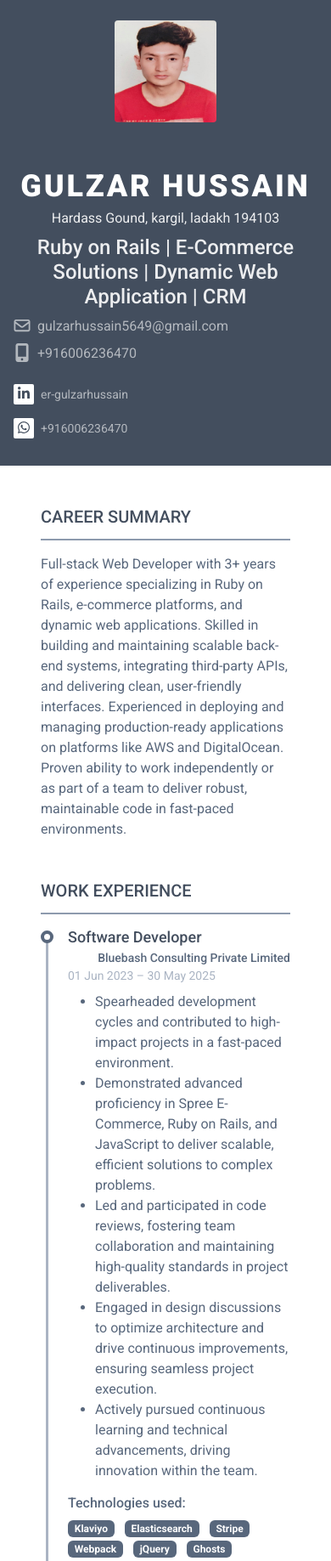
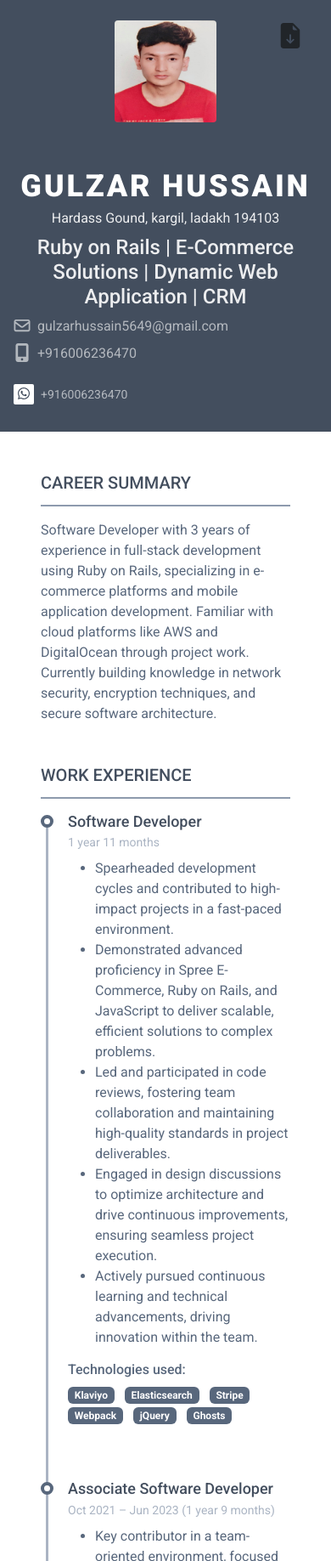
Before and after one commit to gulzarhussain112/CV, a plain HTML site: page index.html in a window 390 px wide. Shown: the top 1837 px of the page at 85% size. Drawn offline with Linux system fonts and the light colour scheme.

Commit message:
Update index.html

```diff
--- a/index.html
+++ b/index.html
@@ -13,11 +13,22 @@
     <link href="https://fonts.googleapis.com/css?family=Roboto:300,400,500,700,900" rel="stylesheet">
     <!-- FontAwesome JS-->
     <script defer src="assets/fontawesome/js/all.min.js"></script>
+    <style>
+        body {
+            font-family: 'Roboto', Arial, sans-serif;
+        }
+        .floating-btn {
+            position: fixed;
+            top: 20px;
+            right: 20px;
+            z-index: 1000;
+        }
+    </style>
     <!-- Theme CSS -->
     <link id="theme-style" rel="stylesheet" href="assets/css/pillar-1.css">
   </head>
   <body>
-    <article class="resume-wrapper text-center position-relative">
+    <article class="resume-wrapper text-center position-relative" id="download-pdf">
       <div class="resume-wrapper-inner mx-auto text-start bg-white shadow-lg">
         <header class="resume-header pt-4 pt-md-0">
           <div class="row">
@@ -47,11 +58,6 @@
                 <div class="secondary-info col-12 col-lg-3 col-md-1 mt-2">
                   <ul class="resume-social list-unstyled">
                     <li class="mb-3">
-                      <a class="text-link" href="https://www.linkedin.com/in/er-gulzarhussain/" target="_blank">
-                      <span class="fa-container text-center me-2"><i class="fab fa-linkedin-in fa-fw"></i></span><span class="d-md-none d-lg-inline-block">er-gulzarhussain</er-gulzarhussain></span>
-                      </a>
-                    </li>
-                    <li class="mb-3">
                       <a class="text-link" href="#">
                         <span class="fa-container text-center me-2">
                           <svg class="svg-inline--fa fa-whatsapp fa-fw" aria-hidden="true" focusable="false" data-prefix="fab" data-icon="whatsapp" role="img" xmlns="http://www.w3.org/2000/svg" viewBox="0 0 448 512" data-fa-i2svg="">
@@ -73,7 +79,8 @@
           <section class="resume-section summary-section mb-5">
             <h2 class="resume-section-title text-uppercase font-weight-bold pb-3 mb-3">Career Summary</h2>
             <div class="resume-section-content">
-              <p class="mb-0">Full-stack Web Developer with 3+ years of experience specializing in Ruby on Rails, e-commerce platforms, and dynamic web applications. Skilled in building and maintaining scalable back-end systems, integrating third-party APIs, and delivering clean, user-friendly interfaces. Experienced in deploying and managing production-ready applications on platforms like AWS and DigitalOcean. Proven ability to work independently or as part of a team to deliver robust, maintainable code in fast-paced environments.</p>
+              <p class="mb-0">Software Developer with 3 years of experience in full-stack development using Ruby on Rails, specializing in e-commerce platforms and mobile application development. Familiar with cloud platforms like AWS and DigitalOcean through project work. Currently building knowledge in network security, encryption techniques, and secure software architecture.
+              </p>
             </div>
           </section>
           <!--//summary-section-->
@@ -87,10 +94,9 @@
                       <div class="resume-timeline-item-header mb-2">
                         <div class="d-flex flex-column flex-md-row">
                           <h3 class="resume-position-title font-weight-bold mb-1">Software Developer</h3>
-                          <div class="resume-company-name ms-auto">Bluebash Consulting Private Limited</div>
                         </div>
                         <!--//row-->
-                        <div class="resume-position-time">01 Jun 2023 – 30 May 2025</div>
+                        <div class="resume-position-time"> 1 year 11 months</div>
                       </div>
                       <!--//resume-timeline-item-header-->
                       <div class="resume-timeline-item-desc">
@@ -130,10 +136,9 @@
                       <div class="resume-timeline-item-header mb-2">
                         <div class="d-flex flex-column flex-md-row">
                           <h3 class="resume-position-title font-weight-bold mb-1">Associate Software Developer</h3>
-                          <div class="resume-company-name ms-auto">Bluebash Consulting Private Limited</div>
                         </div>
                         <!--//row-->
-                        <div class="resume-position-time">Oct 2021 – Jun 2023</div>
+                        <div class="resume-position-time">Oct 2021 – Jun 2023 (1 year 9 months)</div>
                       </div>
                       <!--//resume-timeline-item-header-->
                       <div class="resume-timeline-item-desc">
@@ -173,10 +178,9 @@
                       <div class="resume-timeline-item-header mb-2">
                         <div class="d-flex flex-column flex-md-row">
                           <h3 class="resume-position-title font-weight-bold mb-1">Internship – Full-Stack Development </h3>
-                          <div class="resume-company-name ms-auto">Bluebash Consulting Private Limited</div>
                         </div>
                         <!--//row-->
-                        <div class="resume-position-time">Oct 2021 – Apr 2022</div>
+                        <div class="resume-position-time">Oct 2021 – Apr 2022 (6 months)</div>
                       </div>
                       <!--//resume-timeline-item-header-->
                       <div class="resume-timeline-item-desc">
@@ -267,7 +271,6 @@
                         </div>
                         <!--//row-->
                       </div>
-
                       <!--//resume-timeline-item-header-->
                       <div class="resume-timeline-item-desc">
                         <p>Pop store is a one-stop online Marketplace connecting local merchants with customers, making shopping for daily necessities easy. The platform offers a user-friendly experience, allowing merchants to set up online stores in just a few simple steps without the required tech expertise.</p>
@@ -388,9 +391,6 @@
                       <div class="resume-timeline-item-header mb-2">
                         <div class="d-flex flex-column flex-md-row">
                           <h3 class="resume-position-title font-weight-bold mb-1">JK Board Student App</h3>
-                          <div class="resume-company-name ms-auto">
-                            <a href="https://play.google.com/store/apps/details?id=com.sharif.jkboseSyllabus" target="_blank">https://play.google.com/store/apps/details?id=com.sharif.jkboseSyllabus</a>
-                          </div>
                         </div>
                         <div class="resume-position-time">15 Oct 2020 – Present</div>
                       </div>
@@ -408,9 +408,6 @@
                       <div class="resume-timeline-item-header mb-2">
                         <div class="d-flex flex-column flex-md-row">
                           <h3 class="resume-position-title font-weight-bold mb-1">Class 10 Student App (All Boards)</h3>
-                          <div class="resume-company-name ms-auto">
-                            <a href="https://play.google.com/store/apps/details?id=com.sharif.class10thofflineallnotes" target="_blank">https://play.google.com/store/apps/details?id=com.sharif.class10thofflineallnotes</a>
-                          </div>
                         </div>
                         <div class="resume-position-time">29 May 2021 – Present</div>
                       </div>
@@ -621,5 +618,10 @@
         </div>
       </div>
     </article>
+    <a href="gulzar_hussain_cv.pdf" class="btn btn-success floating-btn" download data-toggle="tooltip" title="Download CV" target="_blank">
+      <svg xmlns="http://www.w3.org/2000/svg" width="30" height="30" fill="currentColor" class="bi bi-file-earmark-arrow-down-fill" viewBox="0 0 16 16">
+        <path d="M9.293 0H4a2 2 0 0 0-2 2v12a2 2 0 0 0 2 2h8a2 2 0 0 0 2-2V4.707A1 1 0 0 0 13.707 4L10 .293A1 1 0 0 0 9.293 0M9.5 3.5v-2l3 3h-2a1 1 0 0 1-1-1m-1 4v3.793l1.146-1.147a.5.5 0 0 1 .708.708l-2 2a.5.5 0 0 1-.708 0l-2-2a.5.5 0 0 1 .708-.708L7.5 11.293V7.5a.5.5 0 0 1 1 0"/>
+      </svg>
+    </a>
   </body>
 </html>
```
